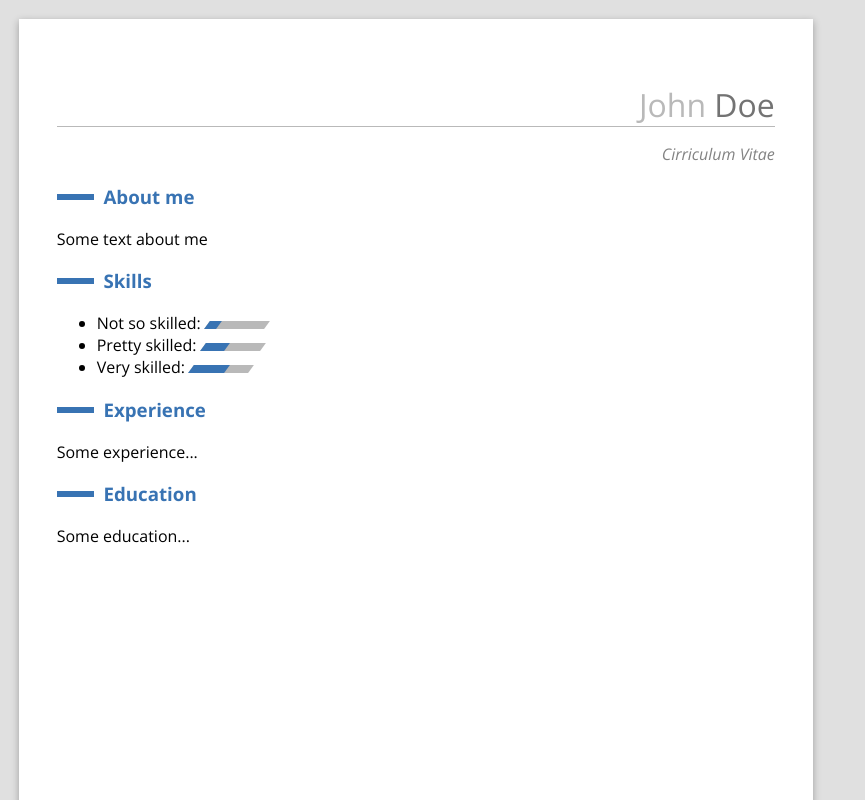
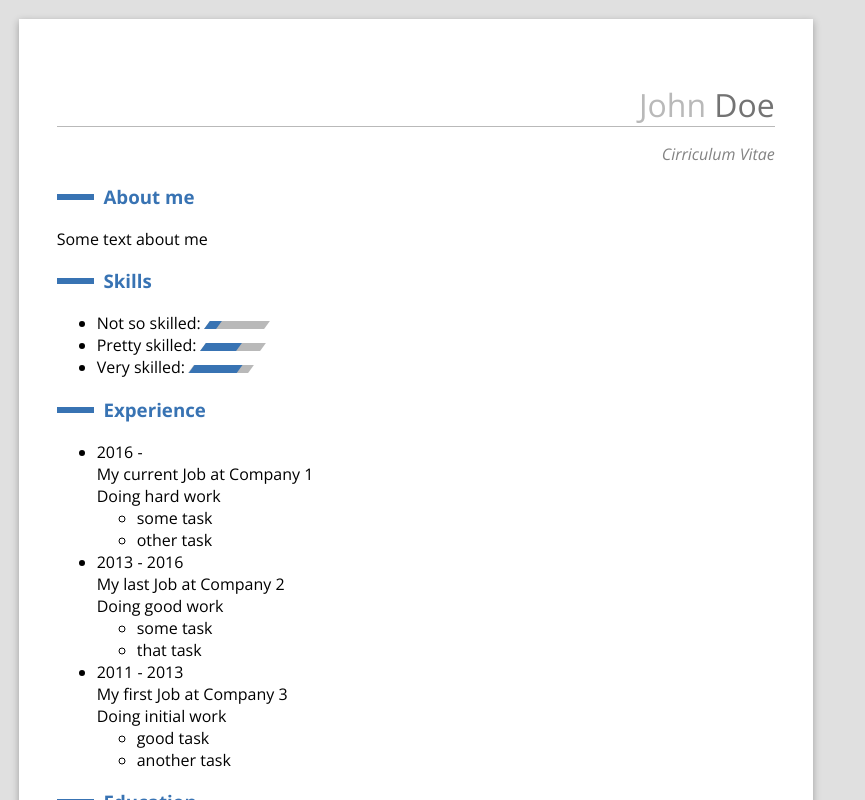
Before and after one commit to mhelmer/react-cv, a React app: page / in a window 1280 px wide. Shown: the top 800 px of the page, without its empty margins (0-865 px from the left). Built offline with nearby package versions, Linux system fonts and the light colour scheme.

Commit message:
Add a list of jobs to the experience section

```diff
--- a/src/components/App.js
+++ b/src/components/App.js
@@ -18,11 +18,34 @@ const data = {
   skillList: {
     scoreLimit: 5,
     skills: [
-      { name: 'Pretty skilled', score: 2 },
+      { name: 'Pretty skilled', score: 3 },
       { name: 'Not so skilled', score: 1 },
-      { name: 'Very skilled', score: 3 },
+      { name: 'Very skilled', score: 4 },
     ],
   },
+  experience: [
+    {
+      title: 'My current Job',
+      company: 'Company 1',
+      time: '2016 - ',
+      description: 'Doing hard work',
+      tasks: ['some task', 'other task'],
+    },
+    {
+      title: 'My last Job',
+      company: 'Company 2',
+      time: '2013 - 2016',
+      description: 'Doing good work',
+      tasks: ['some task', 'that task'],
+    },
+    {
+      title: 'My first Job',
+      company: 'Company 3',
+      time: '2011 - 2013',
+      description: 'Doing initial work',
+      tasks: ['good task', 'another task'],
+    }
+  ]
 }
 
 export default class App extends Component {
@@ -32,7 +55,7 @@ export default class App extends Component {
         <Header name={data.name} />
         <About />
         <Skills skills={data.skillList.skills} scoreLimit={data.skillList.scoreLimit}/>
-        <Experience />
+        <Experience experience={data.experience} />
         <Education />
       </Layout>
     )
--- a/src/components/Experience.js
+++ b/src/components/Experience.js
@@ -1,10 +1,42 @@
 import React from 'react';
 
+const Tasks = ({ tasks }) => (
+  <ul className="job-tasks">
+    { tasks.map(task => (
+    <li key={task} className="job-task">{task}</li>
+    ) ) }
+  </ul>
+)
 
-const Experience = () => (
+const JobTime = ({ time }) => <div className="job-time">{time}</div>
+const JobPosition = ({ title, company }) => (
+  <div className="job-position">{title} at {company}</div>
+)
+const JobDescription = ({ description }) => (
+  <div className="job-description">{description}</div>
+)
+
+const Job = ({ job }) => (
+  <li className="job">
+    <JobTime time={job.time} />
+    <JobPosition title={job.title} company={job.company} />
+    <JobDescription description={job.description} />
+    <Tasks tasks={job.tasks} />
+  </li>
+)
+
+const JobList = ({ jobs }) => (
+  <ul>
+    { jobs.map(job => (
+    <Job key={job.title} job={job} />
+    ) ) }
+  </ul>
+)
+
+const Experience = ({ experience }) => (
   <section className="experience-section">
     <h1>Experience</h1>
-    Some experience...
+    <JobList jobs={experience} />
   </section>
 )
 
```
